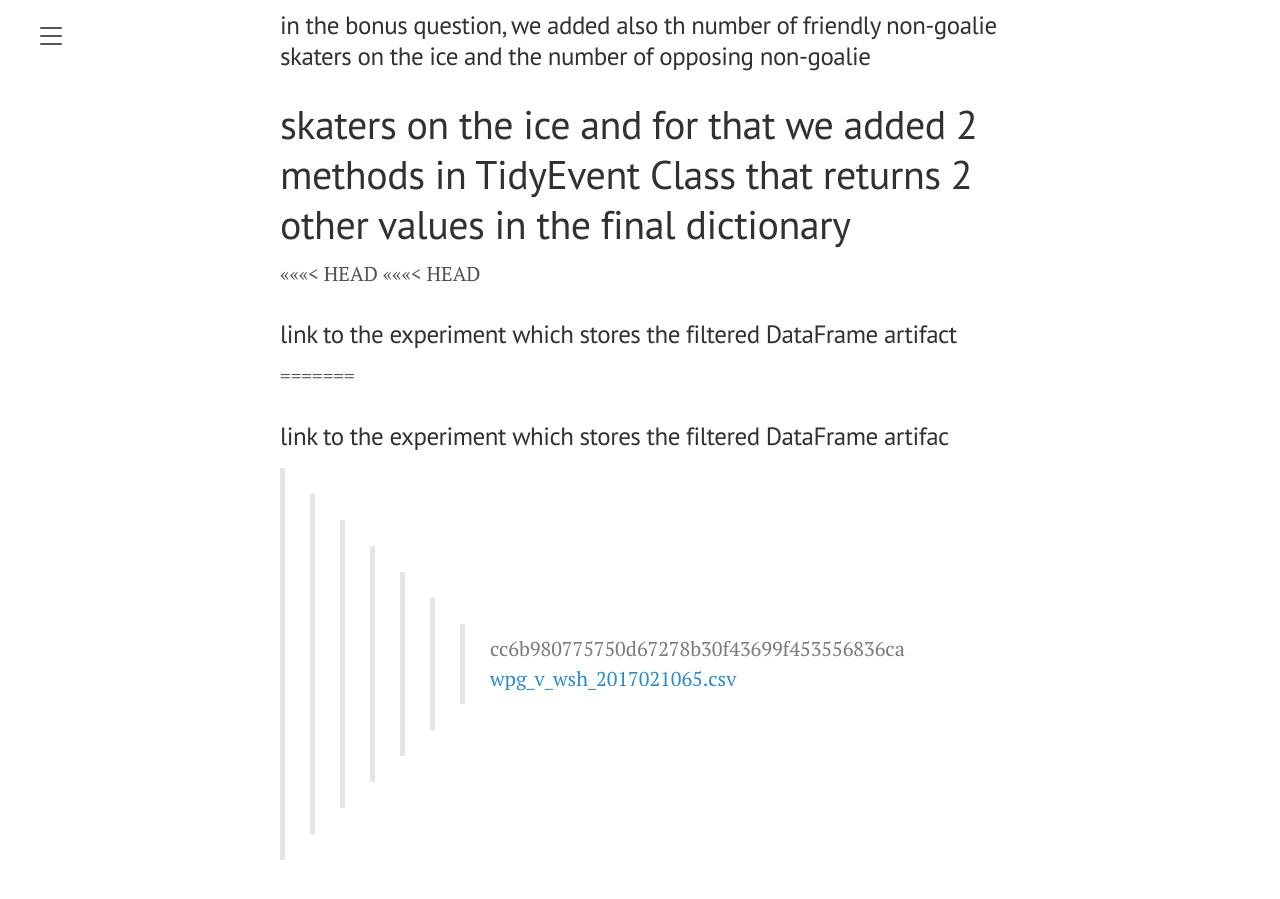
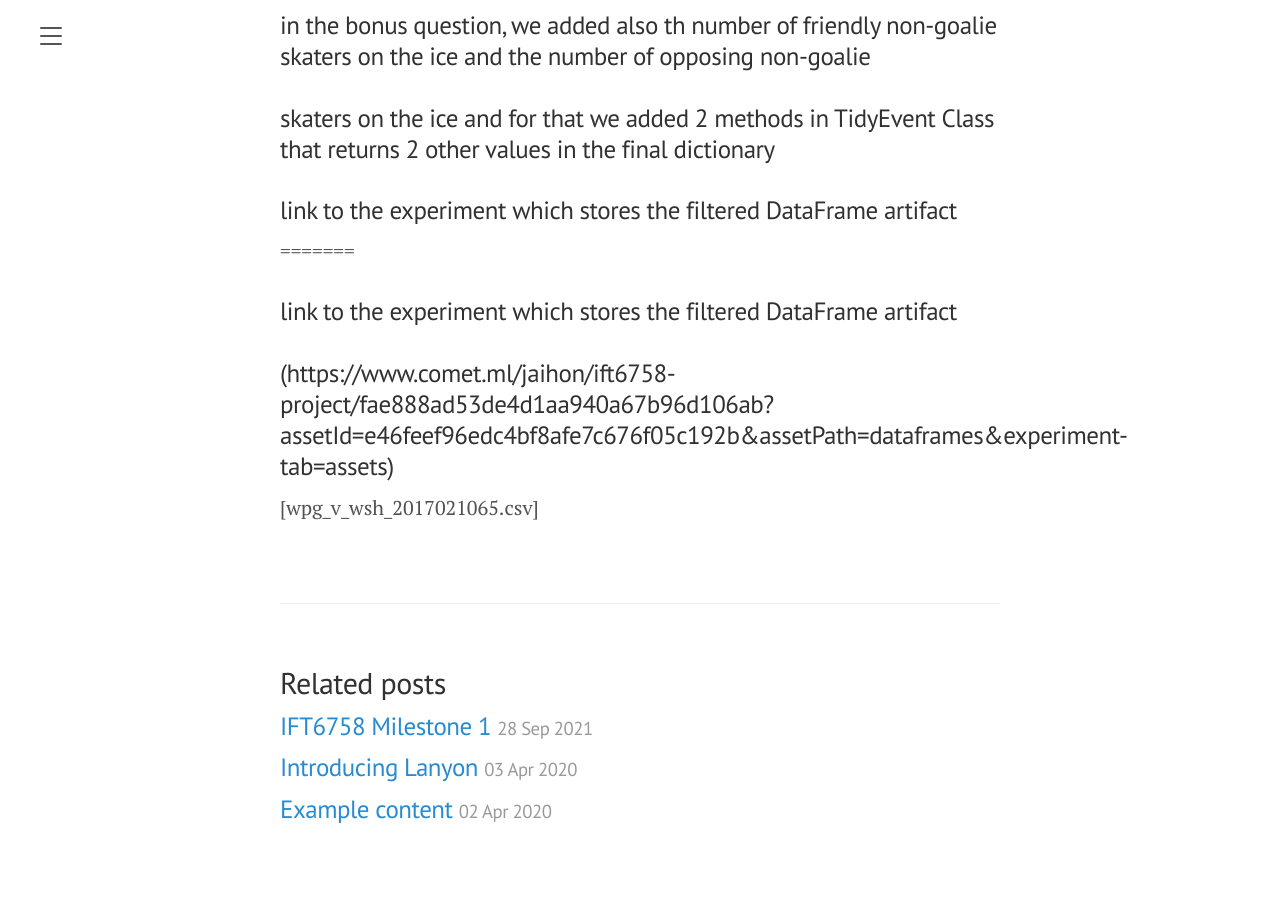
Before and after one commit to jaihon1/IFT6758-Project, a Jekyll site: the page built from blog/_posts/2021-11-3-milestone-2.md, in a window 1280 px wide and 900 px high, scrolled down 7995 px. Built offline with Jekyll 4.4.1, drawn with Linux system fonts in a browser that asks for light colours.

Commit message:
last milestone-2

```diff
--- a/blog/_posts/2021-11-3-milestone-2.md
+++ b/blog/_posts/2021-11-3-milestone-2.md
@@ -140,14 +140,13 @@ At the end, we added a link to the experiment which stores the filtered DataFram
 
 
 ### in the bonus question, we added also th number of friendly non-goalie skaters on the ice and the number of opposing non-goalie
-# skaters on the ice and for that we added 2 methods in TidyEvent Class that returns 2 other values in the final dictionary
+### skaters on the ice and for that we added 2 methods in TidyEvent Class that returns 2 other values in the final dictionary
 
-<<<<<<< HEAD
-<<<<<<< HEAD
 
 ###  link to the experiment which stores the filtered DataFrame artifact
 =======
 
-###  link to the experiment which stores the filtered DataFrame artifac
->>>>>>> cc6b980775750d67278b30f43699f453556836ca
-[wpg_v_wsh_2017021065.csv](https://www.comet.ml/jaihon/ift6758-project/fae888ad53de4d1aa940a67b96d106ab?assetId=e46feef96edc4bf8afe7c676f05c192b&assetPath=dataframes&experiment-tab=assets)
+###  link to the experiment which stores the filtered DataFrame artifact
+
+###  (https://www.comet.ml/jaihon/ift6758-project/fae888ad53de4d1aa940a67b96d106ab?assetId=e46feef96edc4bf8afe7c676f05c192b&assetPath=dataframes&experiment-tab=assets)
+[wpg_v_wsh_2017021065.csv]
```
